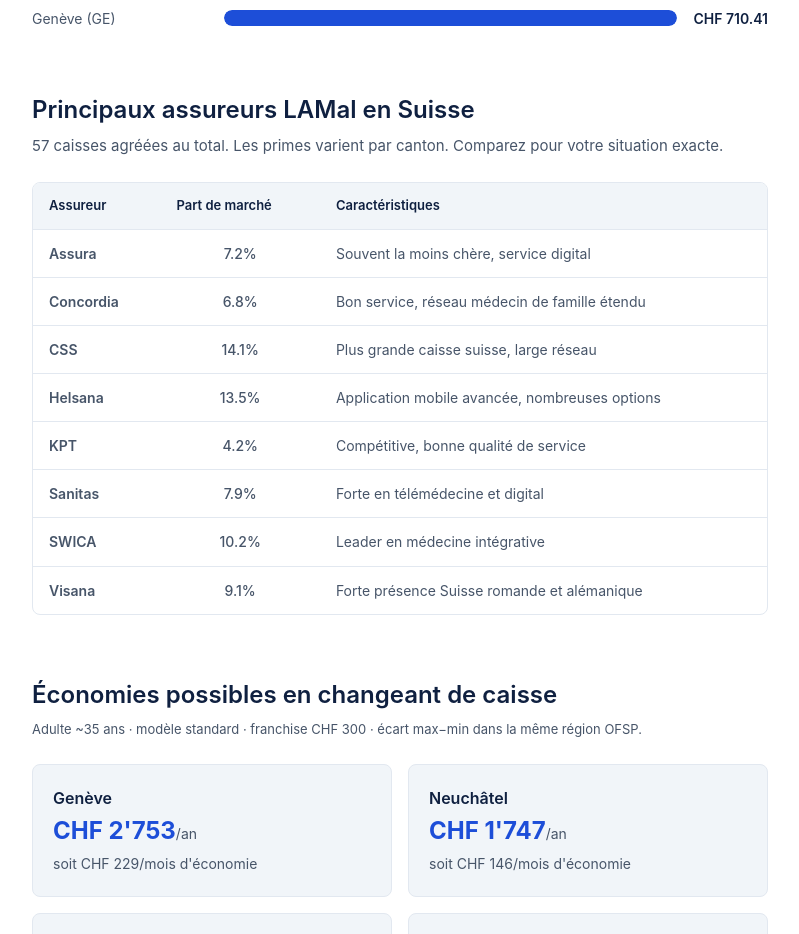
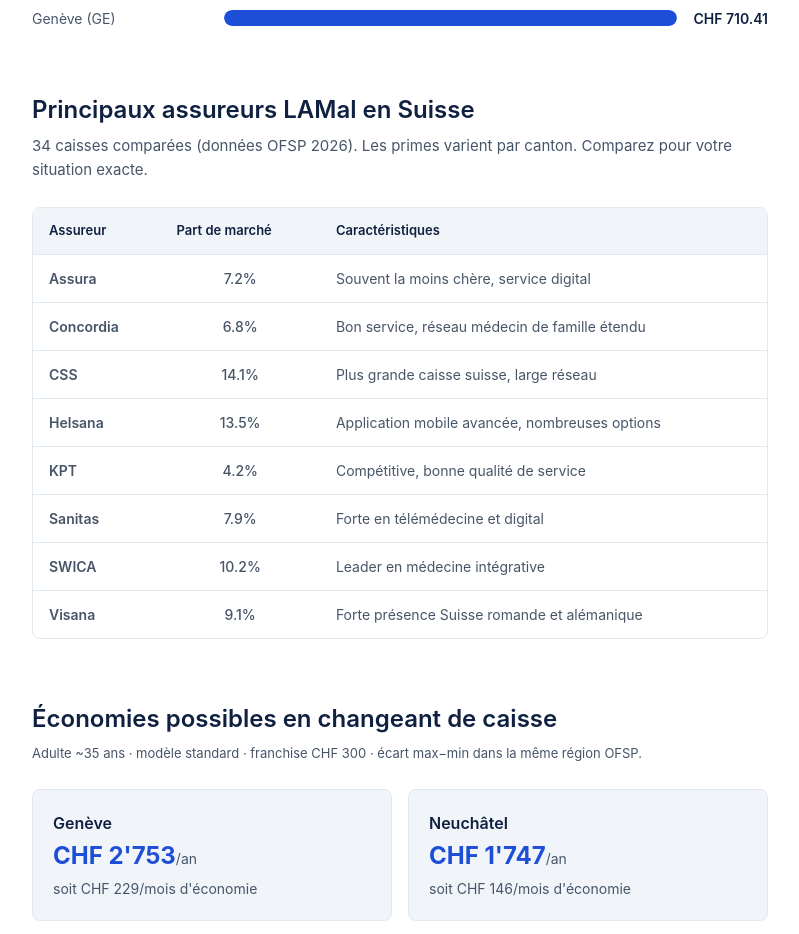
Before and after one commit to Anthrope1997/my-swiss-insurance.ch, a Next.js app: page /lamal/comparateur in a window 1280 px wide. Shown: the part 2420-3354 px from the top of the page, without its empty margins (56-855 px from the left). Built offline with nearby package versions, Linux system fonts and the light colour scheme.

Commit message:
34 caisses comparées (données OFSP) au lieu de 57 agréées

```diff
--- a/app/lamal/comparateur/page.tsx
+++ b/app/lamal/comparateur/page.tsx
@@ -166,7 +166,7 @@ export default function ComparateurPage() {
                 Principaux assureurs LAMal en Suisse
               </h2>
               <p className="text-[15px] text-slate mb-6">
-                57 caisses agréées au total. Les primes varient par canton. Comparez pour votre situation exacte.
+                34 caisses comparées (données OFSP 2026). Les primes varient par canton. Comparez pour votre situation exacte.
               </p>
               <div className="border border-edge rounded-[8px] overflow-hidden">
                 <table className="stripe-table w-full">
--- a/app/lamal/page.tsx
+++ b/app/lamal/page.tsx
@@ -71,7 +71,7 @@ const keyFacts = [
   { value: 'CHF 564.61', label: 'Prime moyenne adulte', sub: '/mois, franchise 300 CHF' },
   { value: 'CHF 2\'500', label: 'Franchise maximale', sub: 'pour les adultes' },
   { value: 'CHF 700', label: 'Quote-part max adulte', sub: 'par année' },
-  { value: '57', label: 'Assureurs agréés', sub: 'par l\'OFSP' },
+  { value: '34', label: 'Caisses comparées', sub: 'données OFSP 2026' },
   { value: '25–30%', label: 'Bénéficiaires subsides', sub: 'de la population' },
   { value: '3 mois', label: 'Délai d\'affiliation', sub: 'dès l\'arrivée en Suisse' },
 ]
--- a/app/page.tsx
+++ b/app/page.tsx
@@ -123,7 +123,7 @@ const steps = [
 
 const stats = [
   { value: 'CHF 565', label: 'Prime moyenne 2026', sub: 'adulte · franchise 300 CHF · modèle standard' },
-  { value: '57', label: 'Caisses agréées', sub: 'en Suisse' },
+  { value: '34', label: 'Caisses comparées', sub: 'données OFSP 2026' },
   { value: '25–30%', label: 'Bénéficiaires de subsides', sub: 'de la population suisse' },
   { value: "CHF 2'753", label: 'Économie max / an', sub: 'adulte · franchise 300 CHF · modèle standard' },
 ]
```
